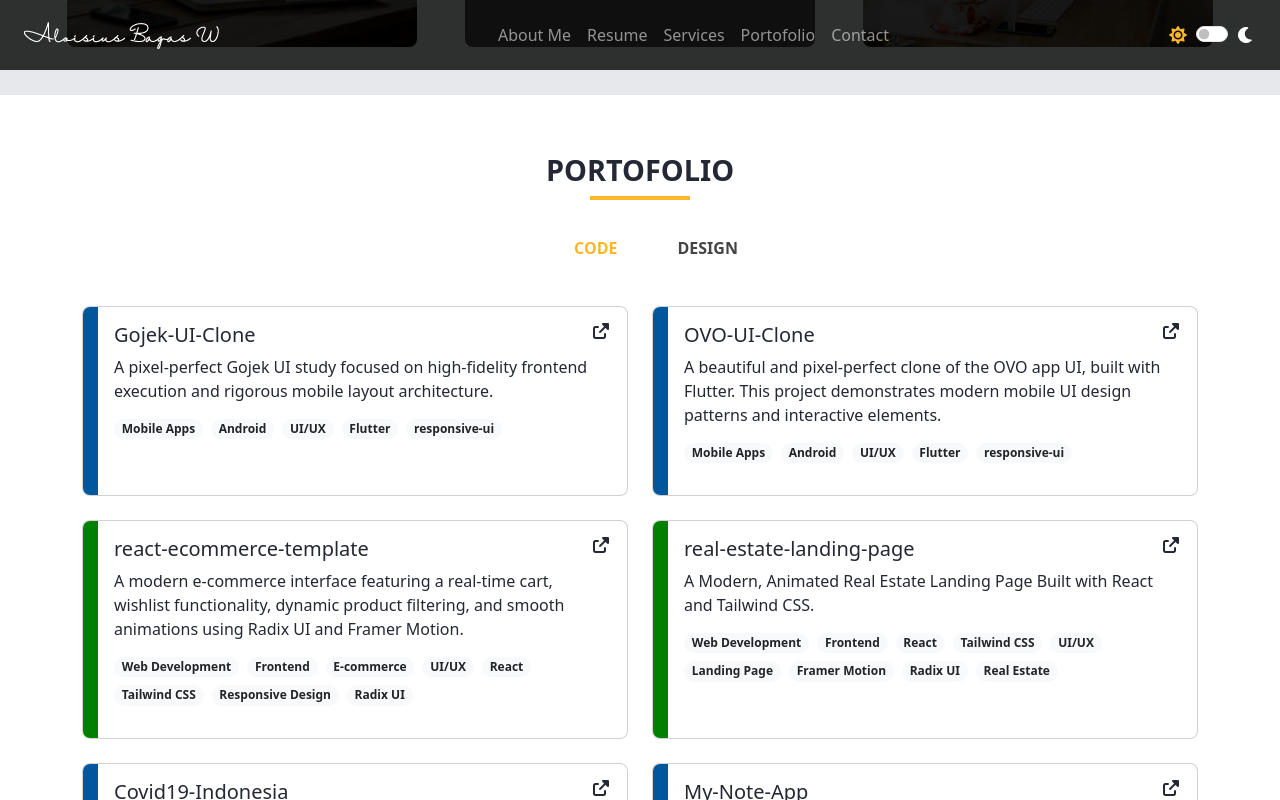
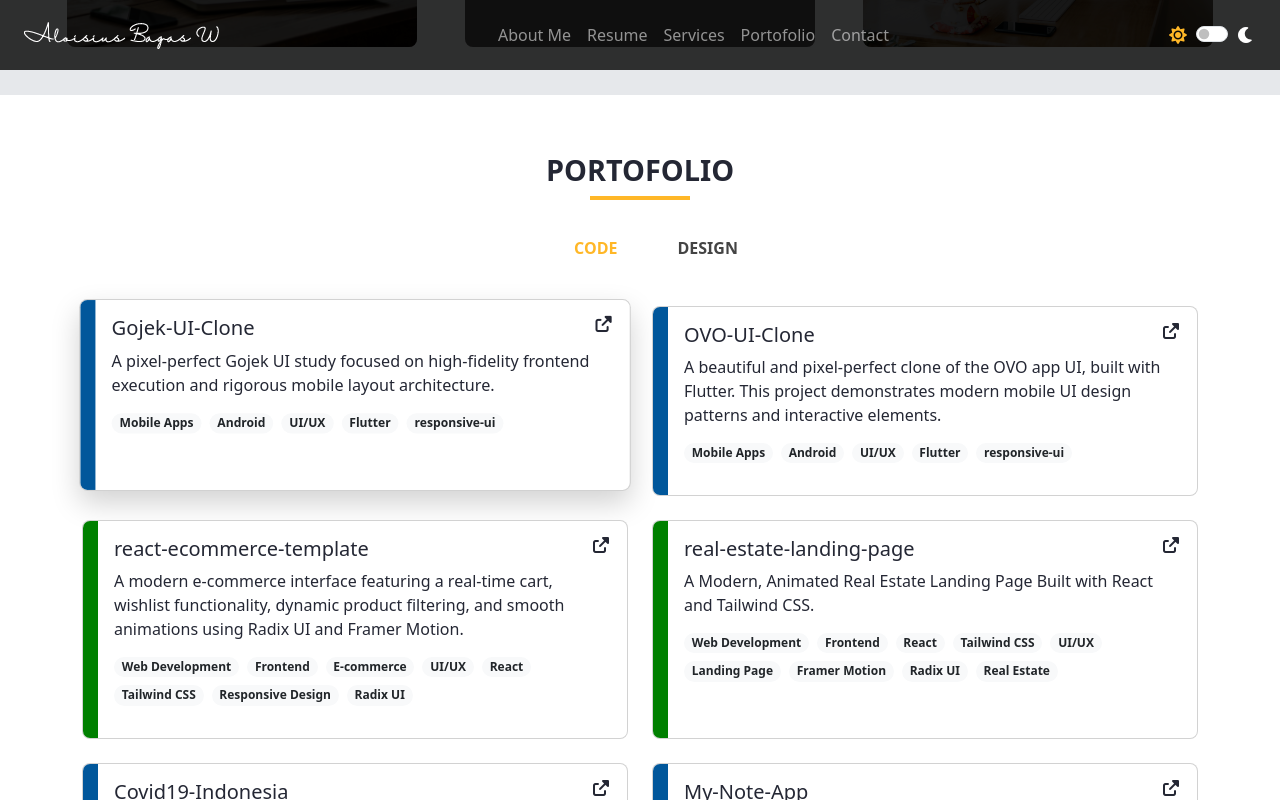
Before and after one commit to AloisiusBagas/vue-portofolio, a Vue app: page / in a window 1280 px wide. In both pictures the pointer is over the element 355 px from the left and 4157 px from the top of the page. Shown: the part 3757-4557 px from the top of the page. Built offline with nearby package versions, Linux system fonts and the light colour scheme; grey boxes are pictures that could not be loaded; what vue-sweetalert2 would draw is missing.

Commit message:
feat: add CodeProjects component with paginated project listing and detail navigation

```diff
--- a/src/components/portofolio/CodeProjects.vue
+++ b/src/components/portofolio/CodeProjects.vue
@@ -142,6 +142,19 @@ export default defineComponent({
   overflow: hidden;
   background-color: var(--Background-color);
   display: flex;
+  transition:
+    transform 0.3s ease,
+    box-shadow 0.3s ease;
+}
+
+.custom-card:hover {
+  box-shadow: 0 12px 28px rgba(0, 0, 0, 0.18);
+}
+
+@media (prefers-reduced-motion: no-preference) {
+  .custom-card:hover {
+    transform: translateY(-6px) scale(1.01);
+  }
 }
 
 .dark .custom-card {
```
